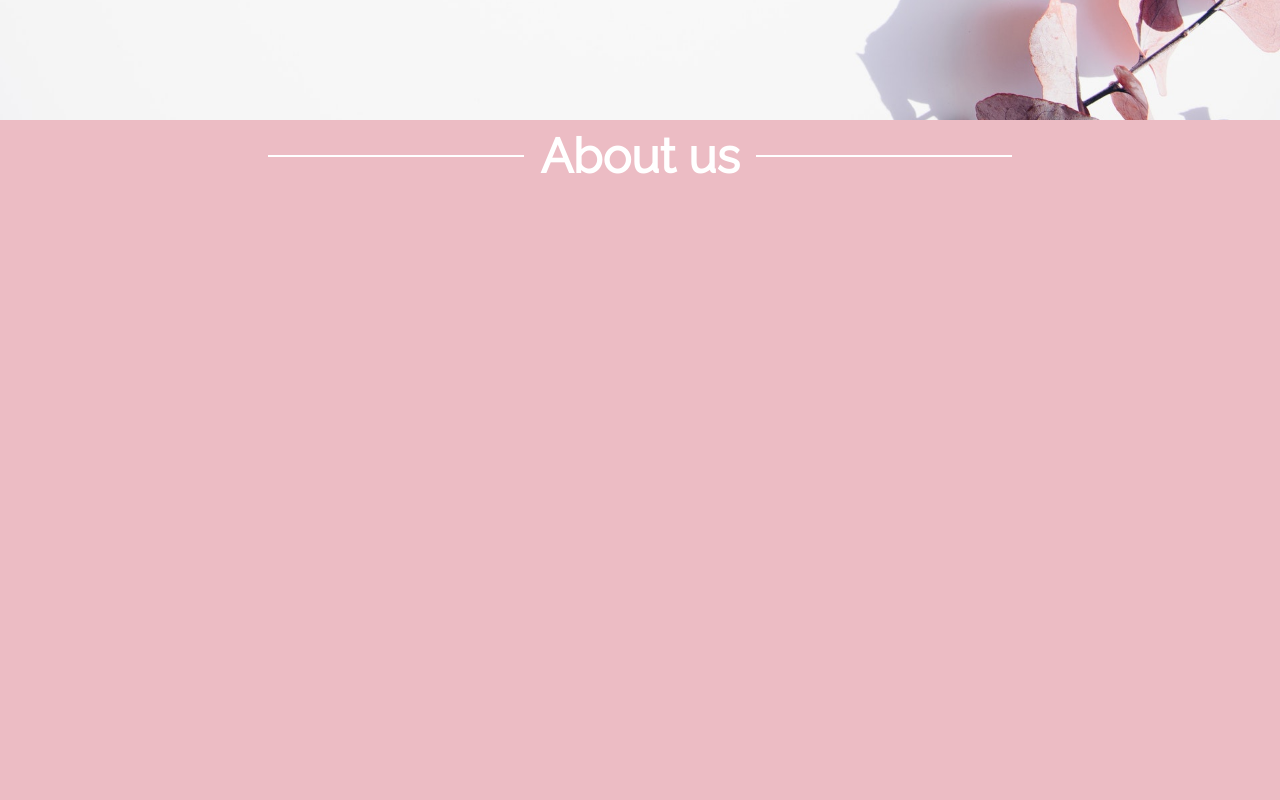
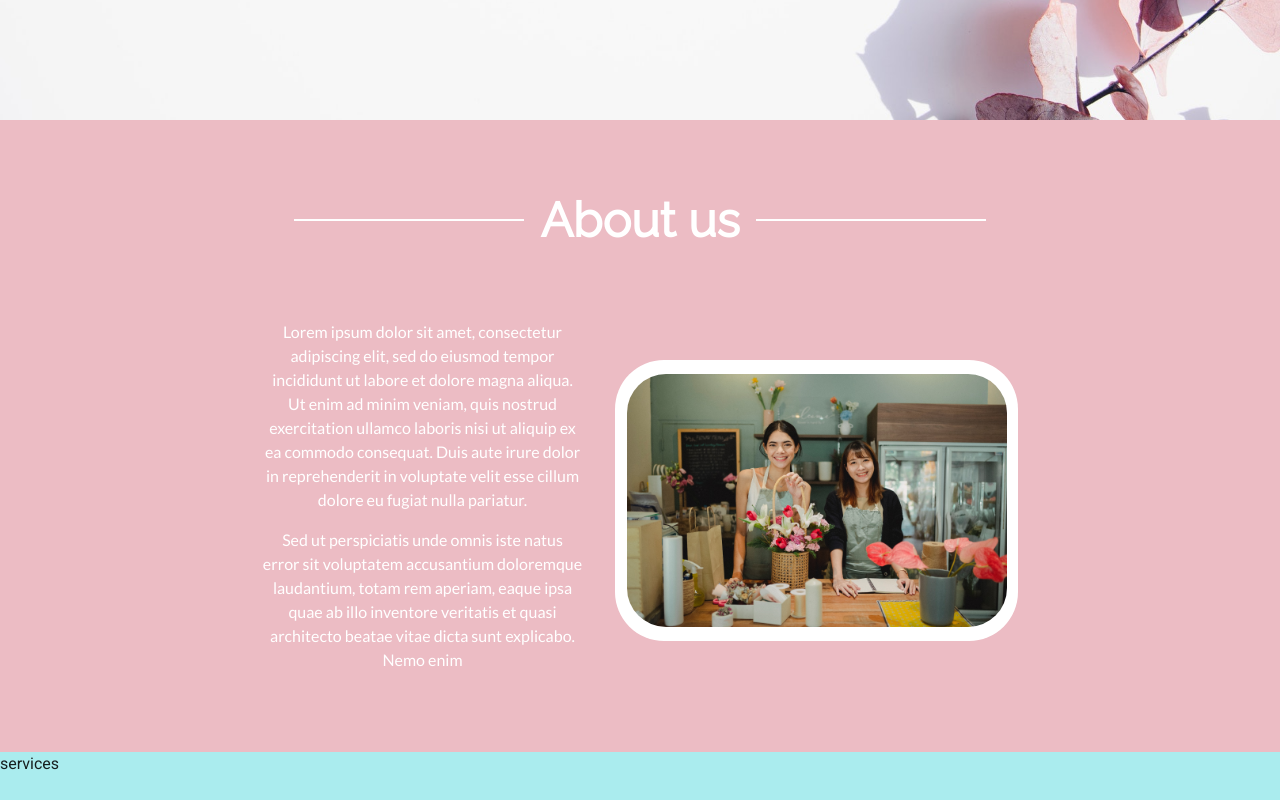
Before and after one commit to NataliaSunday/pinkflowers, a Vue app: page / in a window 1280 px wide. Shown: the part 680-1480 px from the top of the page. Built offline with nearby package versions, Linux system fonts and the light colour scheme.

Commit message:
add about section

```diff
--- a/src/components/sectionHeadings.vue
+++ b/src/components/sectionHeadings.vue
@@ -1,5 +1,5 @@
 <template>
-     <section class="sectionHeading d-flex justify-center align-center">
+     <section class="sectionHeading d-flex justify-center align-center pa-16">
             <div class="sectionHeading__decor ml-4 mr-4"></div>
             <h1 class="heading heading--white heading--section">{{ sectionTitle }}</h1>
             <div class="sectionHeading__decor ml-4 mr-4"></div>
--- a/src/style/_typography.scss
+++ b/src/style/_typography.scss
@@ -20,6 +20,7 @@
 
 .paragraph{
     font-family: $font-paragraph, 'Arial';
+    text-align: center;
     &--header{
         font-size:2rem;
     }
@@ -28,6 +29,9 @@
     }
     &--dark-pink{
         color: $color-dark-pink;
+    }
+    &--white{
+        color: $color-white;
     }
 }
 .link{
--- a/src/views/about.vue
+++ b/src/views/about.vue
@@ -1,6 +1,25 @@
 <template>
-    <section class="about">
+    <section class="about pb-16">
       <Heading :sectionTitle=title></Heading>
+      <div class="about__content d-flex align-center justify-center">
+          <div class="about__content__text">
+              <p class="paragraph paragraph--white">Lorem ipsum dolor sit amet, consectetur adipiscing elit,
+                    sed do eiusmod tempor incididunt ut labore et dolore
+                    magna aliqua. Ut enim ad minim veniam, quis nostrud
+                    exercitation ullamco laboris nisi ut aliquip ex ea
+                    commodo consequat. Duis aute irure dolor in
+                    reprehenderit in voluptate velit esse cillum dolore eu
+                    fugiat nulla pariatur.</p>
+                <p class="paragraph paragraph--white">Sed ut perspiciatis unde omnis iste natus error sit
+                    voluptatem accusantium doloremque laudantium, totam
+                    rem aperiam, eaque ipsa quae ab illo inventore veritatis
+                    et quasi architecto beatae vitae dicta sunt explicabo.
+                    Nemo enim </p>
+          </div>
+          <div class="about__content__img pl-8">
+              <img src="../assets/ABOUT.png" alt="Jasmine and Marry - our team photo">
+          </div>
+      </div>
     </section>
 </template>
 <script>
@@ -20,7 +39,17 @@ export default {
 .about{
     background-color: #ECBCC4;
     width: 100vw;
-    height: 100vh;
+    height: auto;
+    &__content{
+        &__text{
+            max-width:25%;
+
+        }
+        &__img{
+
+        }
+
+    }
 
 }
 
```
